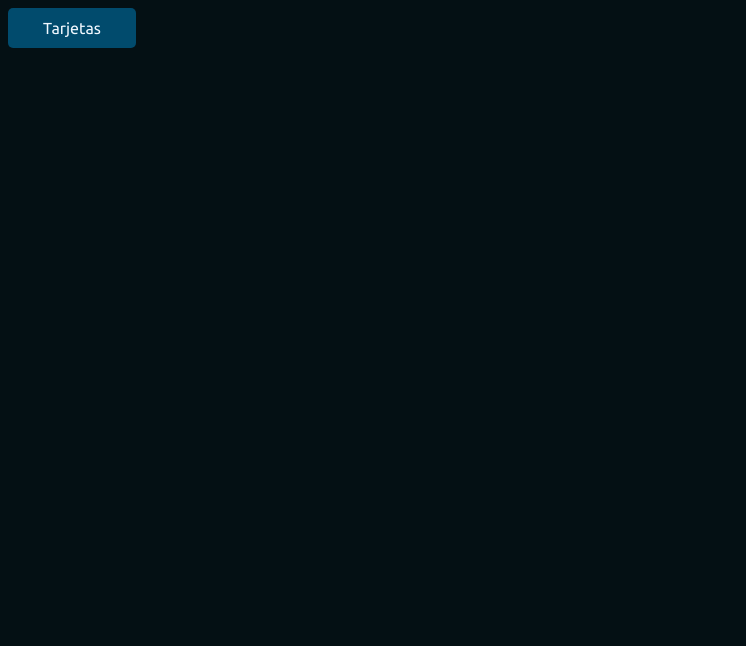
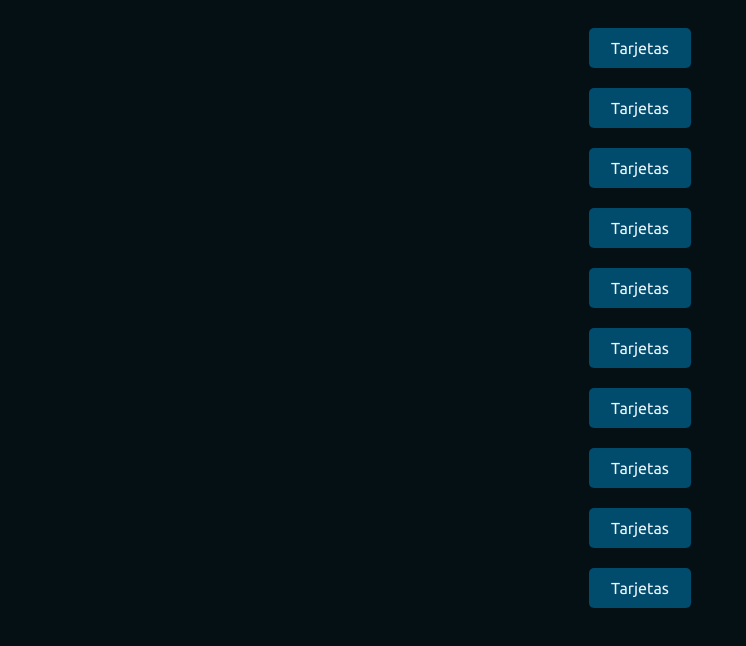
Before and after one commit to AlanAzocar/Pruebas, a plain HTML site: page index.html in a window 1280 px wide. Shown: the whole page, without its empty margins (0-746 px from the left). Drawn offline with Linux system fonts and the light colour scheme.

Commit message:
estilos para el index 1

```diff
--- a/index.html
+++ b/index.html
@@ -17,9 +17,38 @@
   </head>
   <body>
     <main>
-      <div class="caja-link">
-        <a href="tarjetas.html">Tarjetas</a>
-      </div>
+      <section class="links">
+        <div class="caja-link">
+          <a href="tarjetas.html">Tarjetas</a>
+        </div>
+        <div class="caja-link">
+          <a href="">Tarjetas</a>
+        </div>
+        <div class="caja-link">
+          <a href="">Tarjetas</a>
+        </div>
+        <div class="caja-link">
+          <a href="">Tarjetas</a>
+        </div>
+        <div class="caja-link">
+          <a href="">Tarjetas</a>
+        </div>
+        <div class="caja-link">
+          <a href="">Tarjetas</a>
+        </div>
+        <div class="caja-link">
+          <a href="">Tarjetas</a>
+        </div>
+        <div class="caja-link">
+          <a href="">Tarjetas</a>
+        </div>
+        <div class="caja-link">
+          <a href="">Tarjetas</a>
+        </div>
+        <div class="caja-link">
+          <a href="">Tarjetas</a>
+        </div>
+      </section>
     </main>
   </body>
 </html>
--- a/style.css
+++ b/style.css
@@ -90,7 +90,7 @@ p {
   left: 50%;
   transform: translate(-50%, -50%);
   height: 20vh;
-  transition: width 0.3s, height 0.3s ;
+  transition: width 0.3s, height 0.3s;
 }
 
 .contenido {
@@ -104,23 +104,24 @@ p {
   filter: blur(5px);
 }
 
-h1{
-    text-align: center;
-    font-size: 100px;
+h1 {
+  text-align: center;
+  font-size: 100px;
 }
 
 .caja-link {
   background-color: #014b6d;
   height: 5vh;
-  width: 10vw;
+  width: 8vw;
   border-radius: 5px;
   display: flex;
   justify-content: center;
   align-items: center;
   transition: transform 0.3s ease-in-out;
+  margin-top: 20px;
 }
 
-.caja-link a{
+.caja-link a {
   text-decoration: none;
   color: aliceblue;
 }
@@ -129,3 +130,10 @@ h1{
   opacity: 1;
   transform: scale(1.05);
 }
+
+.links {
+  display: flex;
+  flex-direction: column;
+  align-items: center;
+  justify-content: space-between;
+}
```
